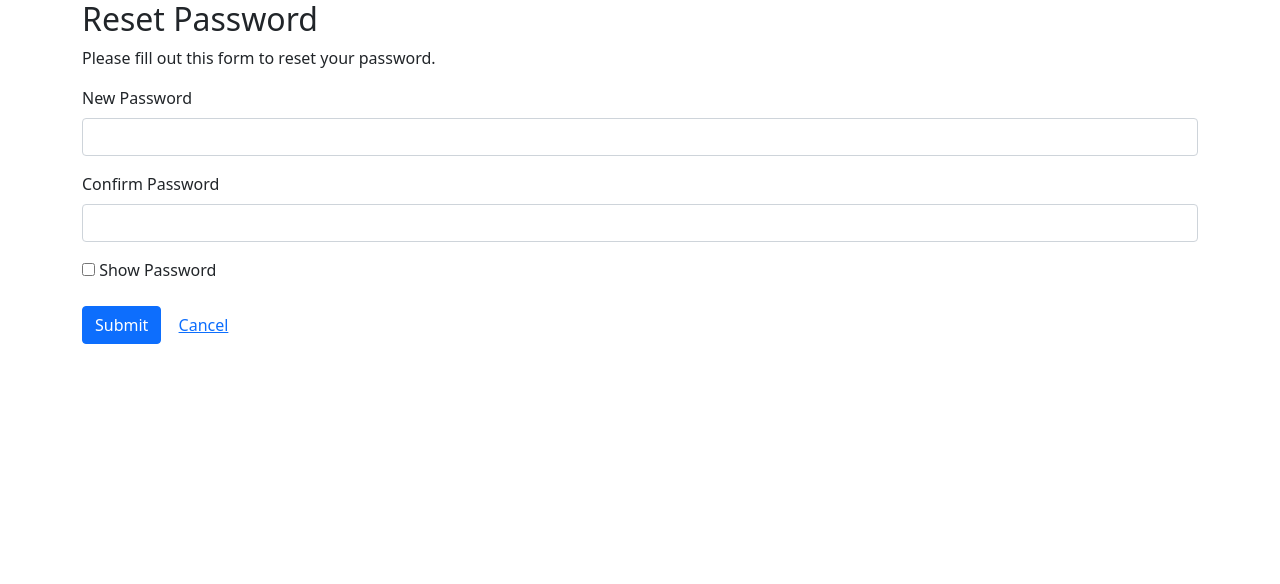
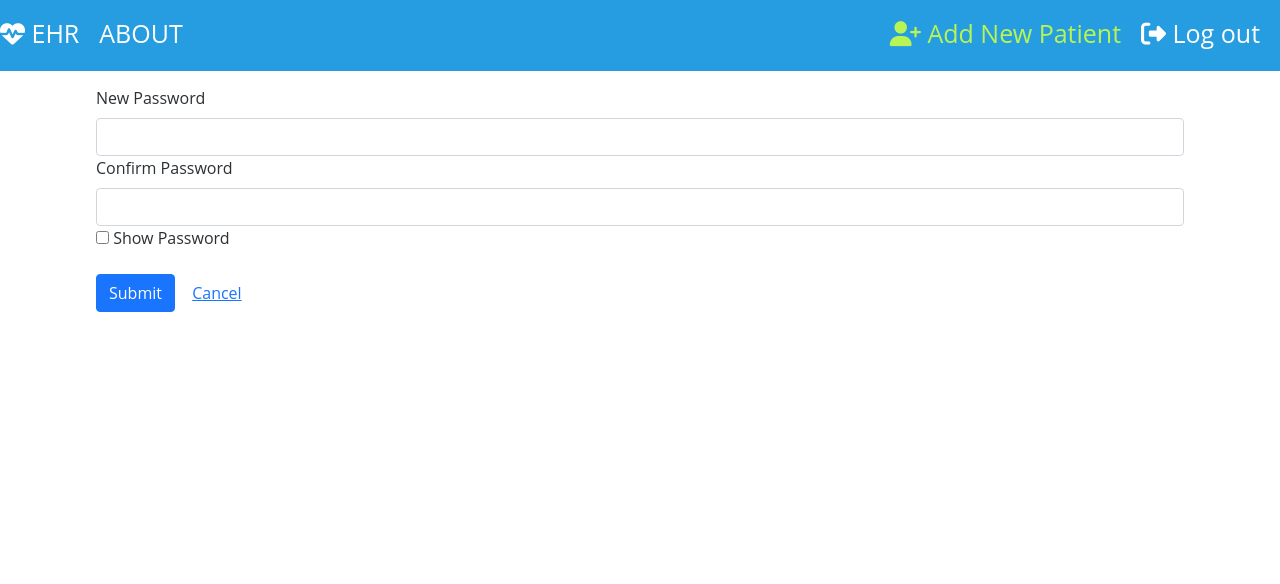
Before and after one commit to FabianBenc/PhpProj, a PHP site: page /resetPassword.php in a window 1280 px wide. Shown: the top 584 px of the page. Run offline with PHP 8.4, Linux system fonts and the light colour scheme; a user stored in the database is signed in; some libraries are stand-ins or nearby versions.

```diff
--- a/Main.php
+++ b/Main.php
@@ -47,7 +47,7 @@ nav .nav-bar .nav-bar_item {
 }
 nav .nav-bar .nav-bar_item a {
 	position: relative;
-	display; block;
+	display: block;
 	padding-bottom: 2px;
 	text-decoration: none;
 	color: #fff;
@@ -89,12 +89,13 @@ background-attachment: fixed;
   background-repeat: no-repeat;
 opacity: .95;
 }
+body {font-family: "Open Sans", sans-serif;}
 </style>
 <body style="background-color:#fbfbff">
 <nav>
   <ul class="nav-bar">
 	  <li class="nav-bar_item"><a class="logo" href="Main.php"><i class="fas fa-heartbeat"></i> EHR</a></li>
-	  <li class="nav-bar_item"><a class="logo" href="about.php">about</a></li>
+	  <li class="nav-bar_item"><a class="logo" href="about.html">about</a></li>
   </ul>
 	<ul class="nav-bar">
 		<li class="nav-bar_item"><a href="create.php" style="color:#B5F44A"><i class="fas fa-user-plus" style="color:#B5F44A"></i> Add New Patient</a></li>
--- a/delete.php
+++ b/delete.php
@@ -54,7 +54,7 @@ background-attachment: fixed;
   background-repeat: no-repeat;
 opacity: .95;
 }
-
+body {font-family: "Open Sans", sans-serif;}
 nav {
 	width: 100%;
 	background-color: #1b98e0;
--- a/resetPassword.php
+++ b/resetPassword.php
@@ -76,8 +76,78 @@ if($_SERVER["REQUEST_METHOD"] == "POST")
         <meta charset = "UTF-8">
         <title>Reset Password</title>
         <link href="https://cdn.jsdelivr.net/npm/bootstrap@5.1.3/dist/css/bootstrap.min.css" rel="stylesheet" integrity="sha384-1BmE4kWBq78iYhFldvKuhfTAU6auU8tT94WrHftjDbrCEXSU1oBoqyl2QvZ6jIW3" crossorigin="anonymous">
+        <script src="https://kit.fontawesome.com/a076d05399.js" crossorigin="anonymous"></script>
         <script src="https://cdn.jsdelivr.net/npm/bootstrap@5.1.3/dist/js/bootstrap.bundle.min.js" integrity="sha384-ka7Sk0Gln4gmtz2MlQnikT1wXgYsOg+OMhuP+IlRH9sENBO0LRn5q+8nbTov4+1p" crossorigin="anonymous"></script>
     </head>
+    <style>
+    * {margin: 0; padding: 0; box-sizing: border-box;}
+    .spacer {width: 100%; height: 100px;}
+
+    body {
+        background-image: linear-gradient(-225deg, #fff 0%, #1b98e0 100%);
+    background-image: linear-gradient(to bottom, #fff 80%, #1b98e0 100%);
+    background-attachment: fixed;
+    background-repeat: no-repeat;
+    opacity: .95;
+    }
+    body {font-family: "Open Sans", sans-serif;}
+    nav {
+        width: 100%;
+        background-color: #1b98e0;
+        display: flex;
+        justify-content: space-between;
+    position: fixed;
+    top:0;
+    }
+    .logo {
+        padding: 0px;
+        text-decoration: none;
+        color: #fff;
+        text-transform: uppercase;
+        font-size: 25px;
+    }
+    nav .nav-bar {
+        padding: 0px;
+        display: flex;
+    }
+    nav .nav-bar .nav-bar_item {
+        list-style-type: none;
+        padding-right: 20px;
+    padding-top: 15px;
+    font-size: 25px;
+    }
+    nav .nav-bar .nav-bar_item a {
+        position: relative;
+        display: block;
+        padding-bottom: 2px;
+        text-decoration: none;
+        color: #fff;
+    }
+    nav .nav-bar .nav-bar_item a:after {
+        content: "";
+        position: absolute;
+        width: 0%;
+        height: 2px;
+        bottom: 0;
+        left: 0;
+        background-color: #fff;
+        transition: 0.1s ease-in-out;
+    }
+    nav .nav-bar .nav-bar_item a:hover:after {
+        width: 100%;
+    }
+    </style>
+    <body style="background-color:#fbfbff">
+        <nav>
+          <ul class="nav-bar">
+              <li class="nav-bar_item"><a class="logo" href="Main.php"><i class="fas fa-heartbeat"></i> EHR</a></li>
+              <li class="nav-bar_item"><a class="logo" href="about.html">about</a></li>
+          </ul>
+            <ul class="nav-bar">
+                <li class="nav-bar_item"><a href="create.php" style="color:#B5F44A"><i class="fas fa-user-plus" style="color:#B5F44A"></i> Add New Patient</a></li>
+                <li class="nav-bar_item"><a href="logout.php"><i class="fas fa-sign-out-alt"></i> Log out</a></li>
+            </ul>
+        </nav>
 <script>
 function showAlert()
 {
@@ -99,30 +169,29 @@ if (x[0].type === "password")
 }
 }
 </script>
-<body class="container">
-    <div class = "mb-3">
+
+    <div class = "mx-5">
         <h2>Reset Password</h2>
         <p>Please fill out this form to reset your password.</p>
         <form action="<?php echo htmlspecialchars($_SERVER["PHP_SELF"]); ?>" method="post">
-        <div class = "mb-3">
+        <div class = "mx-5">
             <label for="inputNewPassword" class="form-label">New Password</label>
             <input type="password" id="inputNewPassword" name="newPassword" aria-describedby="newPasswordHelp" class="form-control <?php
         echo (!empty($newPasswordError)) ? ' is-invalid' : ''; ?><?php echo $newPassword; ?> password-input">
         <span class = "invalid-feedback"><?php echo $newPasswordError; ?></span>
     </div>
-    <div class = "mb-3">
+    <div class = "mx-4">
         <form action="<?php echo htmlspecialchars($_SERVER["PHP_SELF"]); ?>" method="post">
-        <div class = "mb-3">
+        <div class = "mx-4">
             <label for="confirmNewPassword" class="form-label">Confirm Password</label>
             <input type="password" id="confirmNewPassword" name="confirmPassword" aria-describedby="confirmPasswordHelp" class="form-control <?php
         echo (!empty($confirmPasswordError)) ? ' is-invalid' : ''; ?><?php echo $confirmPasswordError; ?> password-input">
         <span class = "invalid-feedback"><?php echo $confirmPasswordError; ?></span>
     </div>
-    <div class="form-group">
+    <div class="form-group mx-4">
         <input type="checkbox" onclick="showPassword()"> Show Password <br></br>
         <button type="submit" class="btn btn-primary">Submit</button>
         <a class = "btn btn-link ml-2" href="Main.php">Cancel</a>
     </div>
     </form>
-</body>
 </html>
```
Also changed, not shown: about.html (added, +90 -0 lines), create.php (+12 -12 lines), read.php (+1 -38 lines), update.php (+13 -6 lines). Lines whose indentation alone changed are shown as unchanged.
